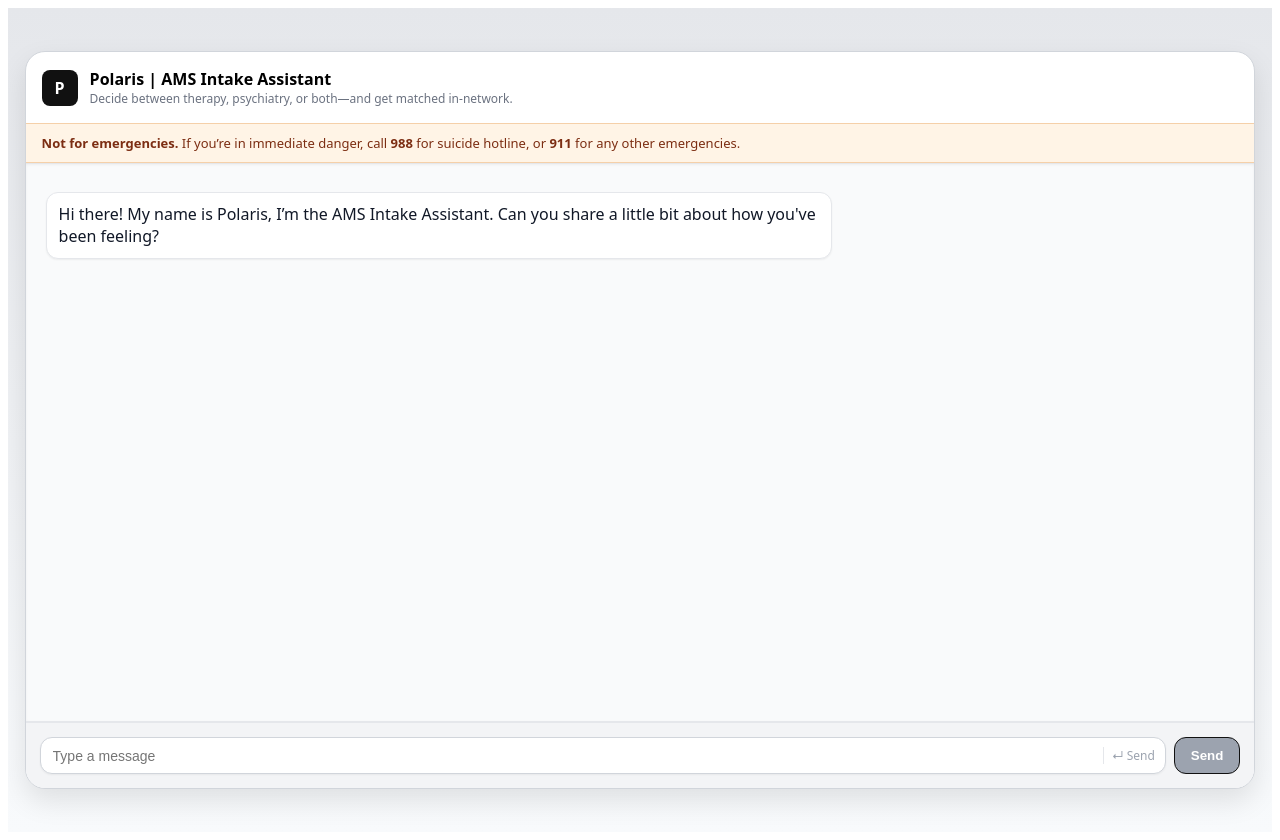
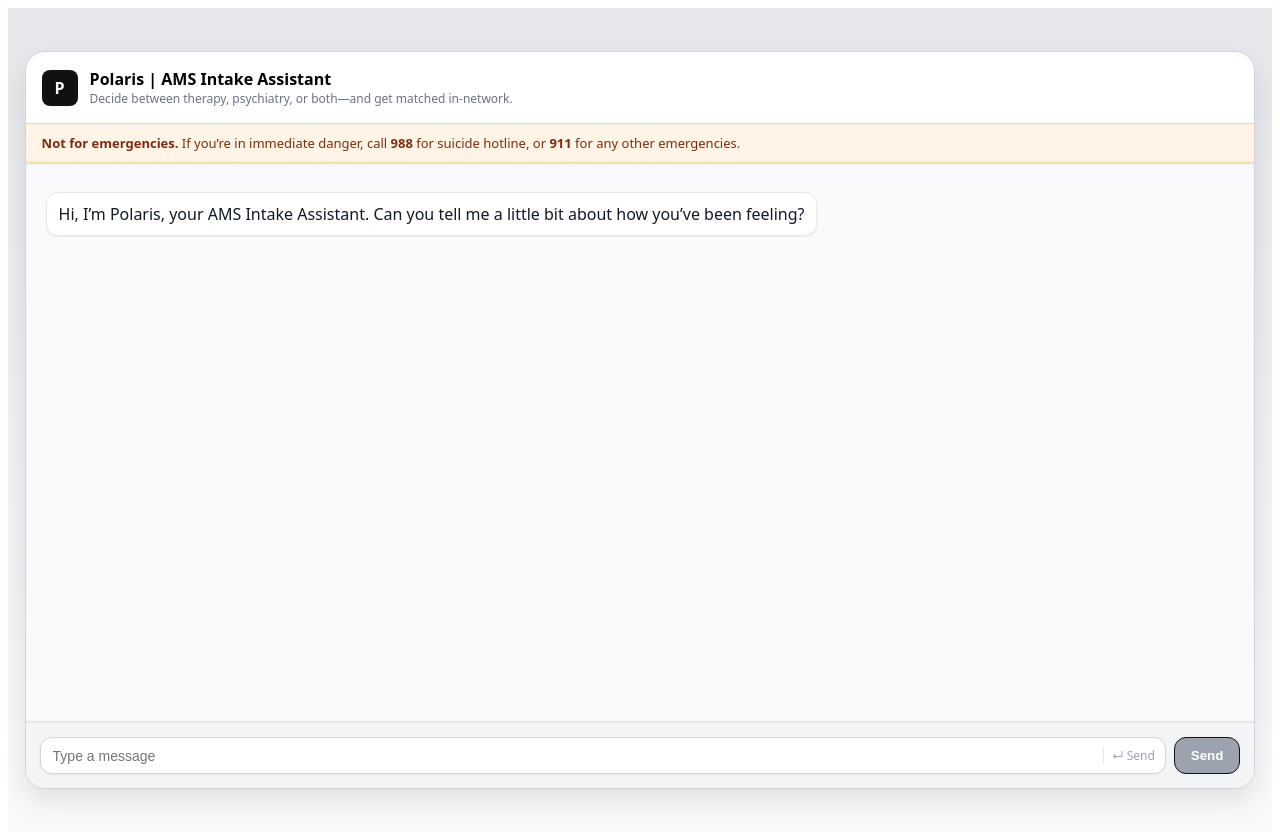
Before and after one commit to puglb2/azure-ai-ams, a React (Vite) app: page / in a window 1280 px wide. Built offline with nearby package versions, Linux system fonts and the light colour scheme.

Commit message:
Refactor greeting message for clarity

```diff
--- a/src/App.tsx
+++ b/src/App.tsx
@@ -88,7 +88,7 @@ export default function App() {
       {
         role: 'assistant',
         content:
-          "Hi there! My name is Polaris, I’m the AMS Intake Assistant. Can you share a little bit about how you've been feeling?"
+          "Hi, I’m Polaris, your AMS Intake Assistant. Can you tell me a little bit about how you’ve been feeling?"
       }
     ])
   }, [])
```
